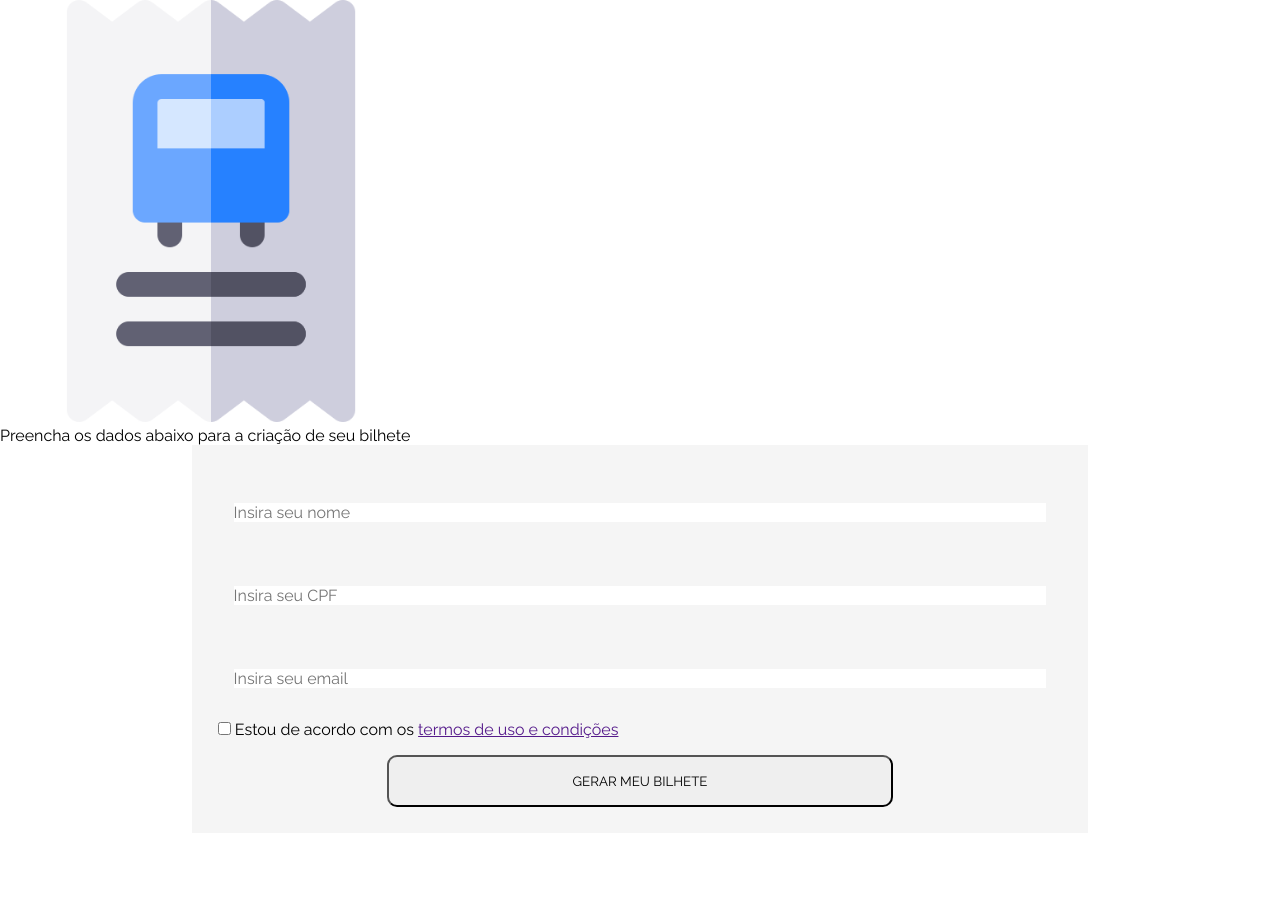
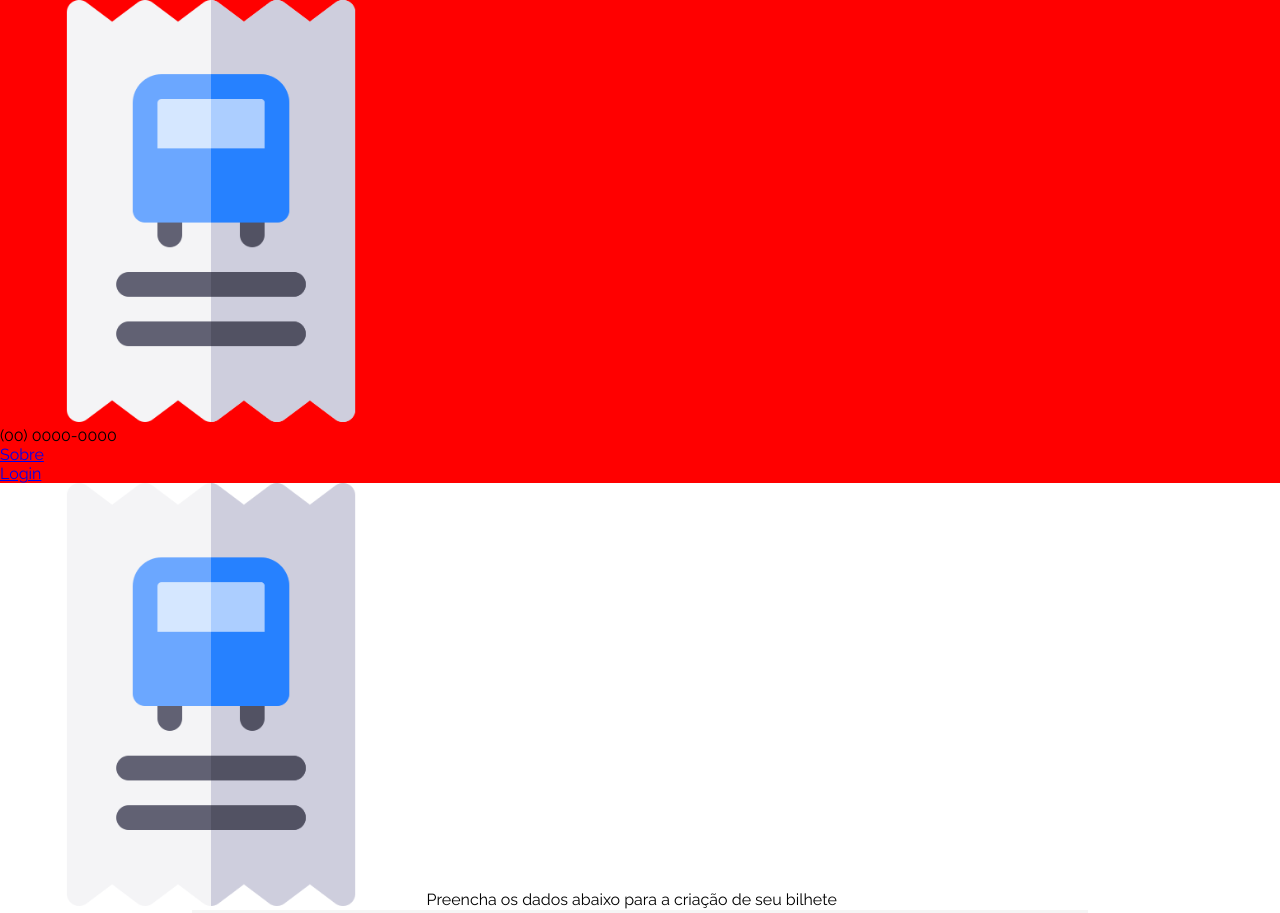
Before and after one commit to jorgelisboa/ticket_generetor, a plain HTML site: page index.html in a window 1280 px wide. Shown: the top 913 px of the page. Before the commit the page ends 833 px from the top, so only its background shows below. Drawn offline with Linux system fonts and the light colour scheme.

Commit message:
finalizacao html

```diff
--- a/index.html
+++ b/index.html
@@ -1,19 +1,41 @@
 <!DOCTYPE html>
 <html lang="en">
+
 <head>
   <meta charset="UTF-8">
   <meta http-equiv="X-UA-Compatible" content="IE=edge">
   <meta name="viewport" content="width=device-width, initial-scale=1.0">
-    <link rel="stylesheet" href="./style.css">
+  <link rel="stylesheet" href="style.css">
   <title>Ticket Generator</title>
 </head>
+
 <body>
-    <figure>
+  <nav>
+    <a href="/" title="Logo Ticket Generator">
+      <picture>
         <img src="./images/bus_ticket.png" alt="logo empresa" class="bus-icon">
-    </figure>
+      </picture>
+    </a>
+    <ul>
+      <li>(00) 0000-0000</li>
+      <li>
+        <a class="tg-btn" href="/pages/about.html">Sobre</a>
+      </li>
+      <li>
+        <a class="tg-btn" href="/pages/login.html">Login</a>
+      </li>
+    </ul>
+  </nav>
+
+  <main>
+    <div class="container">
+      <picture>
+        <img src="./images/bus_ticket.png" alt="logo empresa" class="bus-icon">
+      </picture>
       <span>Preencha os dados abaixo para a criação de seu bilhete</span>
+    </div>
 
-    <!-- formulario -->
+    <!-- Formulario/ -->
     <form class="ticket-generation-form">
       <input class="input-field" type="text" placeholder="Insira seu nome" name="" id="">
       <input class="input-field" type="text" placeholder="Insira seu CPF">
@@ -28,6 +50,8 @@
         GERAR MEU BILHETE
       </button>
     </form>
+  </main>
   <script src="./script.js"></script>
 </body>
+
 </html>
--- a/style.css
+++ b/style.css
@@ -1,29 +1,30 @@
-@import url('https://fonts.googleapis.com/css2?family=Raleway&display=swap');
+@import url("https://fonts.googleapis.com/css2?family=Raleway&display=swap");
 
-:root{
-    --cor-primaria: #42C2FF;
-    --cor-secundaria: #317EE8;
-    --cor-terciaria: #31DEE8;
-    --cor-light: #F5F5F5;
-    --cor-dark: #19282F;
+:root {
+  --cor-primaria: #42c2ff;
+  --cor-secundaria: #317ee8;
+  --cor-terciaria: #31dee8;
+  --cor-light: #f5f5f5;
+  --cor-dark: #19282f;
 }
 
-*{
-    font-family: 'Raleway', sans-serif;
+* {
+  font-family: "Raleway", sans-serif;
   margin: 0;
   padding: 0;
   box-sizing: border-box;
 }
 
-*::after,*::before{
+*::after,
+*::before {
   box-sizing: inherit;
 }
 
-.bus-icon{
+.bus-icon {
   width: 33%;
 }
 
-.ticket-generation-form{
+.ticket-generation-form {
   background-color: var(--cor-light);
   display: flex;
   flex-direction: column;
@@ -33,15 +34,23 @@
 }
 
 .input-field {
-    border:none;
-    margin:32px 16px; /*vertical e horizontal */
+  border: none;
+  margin: 32px 16px; /*vertical e horizontal */
   font-size: 16px;
 }
 
-.generation-button{
+.generation-button {
   padding: 16px;
   width: 60%;
   margin: 16px auto 0 auto;
   border-radius: 10px;
   cursor: pointer;
 }
+
+.generation-button:hover {
+  background-color: red;
+}
+
+nav {
+  background: red;
+}
```
Also changed, not shown: pages/about.html (added), pages/login.html (added). Lines whose indentation alone changed are shown as unchanged.
